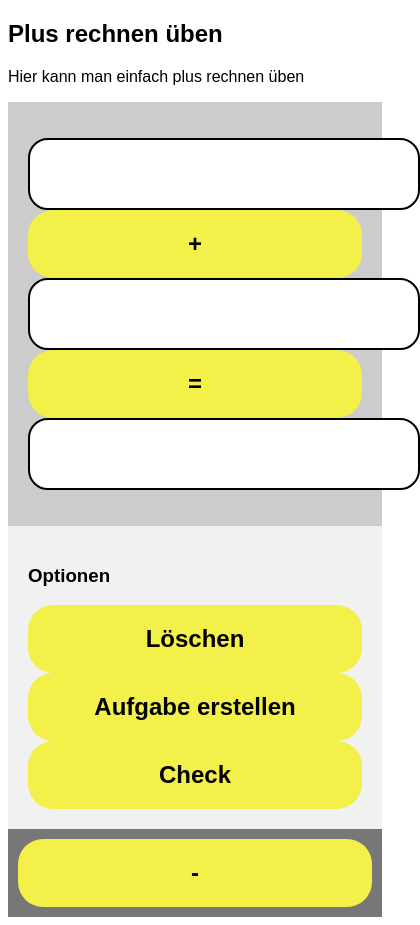
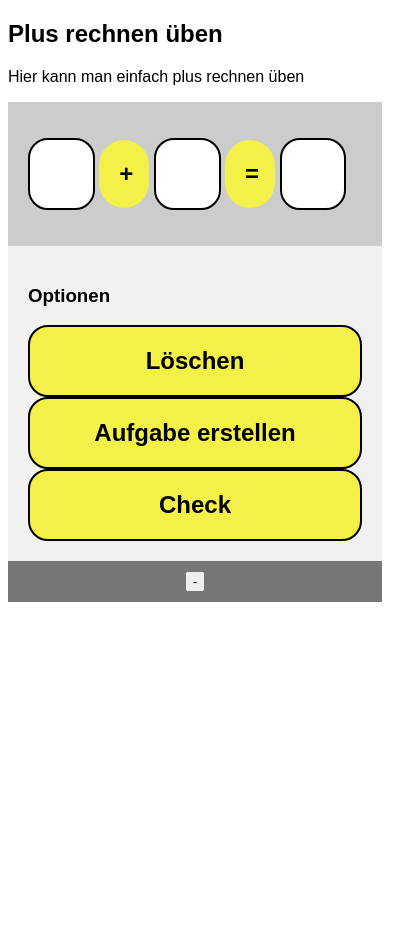
Before and after one commit to Laplacian42/awesome-calculator, a plain HTML site: page index.html in a window 390 px wide. Shown: the whole page, 420 px wide, since content can reach past the window. After the commit the page ends 844 px from the top, so only its background shows below. Drawn offline with Linux system fonts and the light colour scheme.

Commit message:
Improve Mobile UX

```diff
--- a/index.html
+++ b/index.html
@@ -68,9 +68,28 @@ footer {
   }
 }
 
+    .myslimbutton {
+        width: 15%;
+        padding: 20px 20px;
+        background-color: rgb(243, 240, 73);
+        color: rgb(3, 2, 2);
+        font-size: 24px;
+        font-weight: bold;
+        border: none;
+        border-radius: 25px;
+    }
 
+    .myslimtext {
+        width: 20%;
+        padding: 20px 30px;
+        font-size: 24px;
+        font-weight: bold;
+        border: none;
+        border-radius: 20px;
+        border: 2px solid black;
+    }
 
-      input[type="button"] {
+    .fullbutton{
         width: 100%;
         padding: 20px 20px;
         background-color: rgb(243, 240, 73);
@@ -78,17 +97,11 @@ footer {
         font-size: 24px;
         font-weight: bold;
         border: none;
-        border-radius: 25px;
-      }
-
-      input[type="text"] {
-        padding: 20px 30px;
-        font-size: 24px;
-        font-weight: bold;
-        border: none;
         border-radius: 20px;
         border: 2px solid black;
-      }
+    }
+
+
 
 </style>
 </head>
@@ -101,22 +114,26 @@ footer {
   <h2>+ Rechner</h2>
 </header>
 -->
-<section>
+<section id="mainsection">
   <nav>
     <ul>
-      <li><input type="text" id="summand1" /></li>
-      <li><input type="button" value="+" onclick="add()" /></li>
-      <li><input type="text" id="summand2" /></li>
-      <li><input type="button" value="=" onclick="add()" /></li>
-      <li><input type="text" id="result" /></li>
+      <li>
+        <div>
+            <input type="text" id="summand1" class = "myslimtext" />
+            <input type="button" value="+" onclick="add()" class="myslimbutton"/>
+            <input type="text" id="summand2" class= "myslimtext" />
+            <input type="button" value="=" onclick="add()" class="myslimbutton" />
+            <input type="text" id="result" class = "myslimtext" />
+        </div>
+    </li>
     </ul>
   </nav>
 
   <article>
     <h1>Optionen</h1>
-    <input type="button" value="Löschen" onclick="myclear()" />
-    <input type="button" value="Aufgabe erstellen" onclick="aufgabeerstellen()" />
-    <input type="button" value="Check" onclick="check()" />
+    <input type="button" value="Löschen" onclick="myclear()" class="fullbutton"/>
+    <input type="button" value="Aufgabe erstellen" onclick="aufgabeerstellen()" class="fullbutton"/>
+    <input type="button" value="Check" onclick="check()" class="fullbutton"/>
   </article>
 </section>
 
@@ -139,6 +156,7 @@ footer {
       document.getElementById("summand1").value=''
       document.getElementById("summand2").value=''
       document.getElementById("erg").value = ''
+      document.body.style.backgroundColor = "#86918b"
     }
     function add() {
       let summand1 = document.getElementById("summand1").value;
@@ -153,6 +171,7 @@ footer {
       document.getElementById("summand2").value = Math.floor(Math.random() * 5)+1;
       document.getElementById("erg").value = ''
       document.getElementById("result").value = ''
+      document.body.style.backgroundColor = "#86918b"
     }
     function check() {
       let summand1 = document.getElementById("summand1").value;
@@ -163,9 +182,11 @@ footer {
       our_result = document.getElementById("result").value
       if (result==our_result){
           document.getElementById("erg").value = 'Toll'
+          document.body.style.backgroundColor ="#09eb42"
       }
       else{
           document.getElementById("erg").value = 'Probier nochmal'
+          document.body.style.backgroundColor = "#eb0909"
       }
     }
 
```
